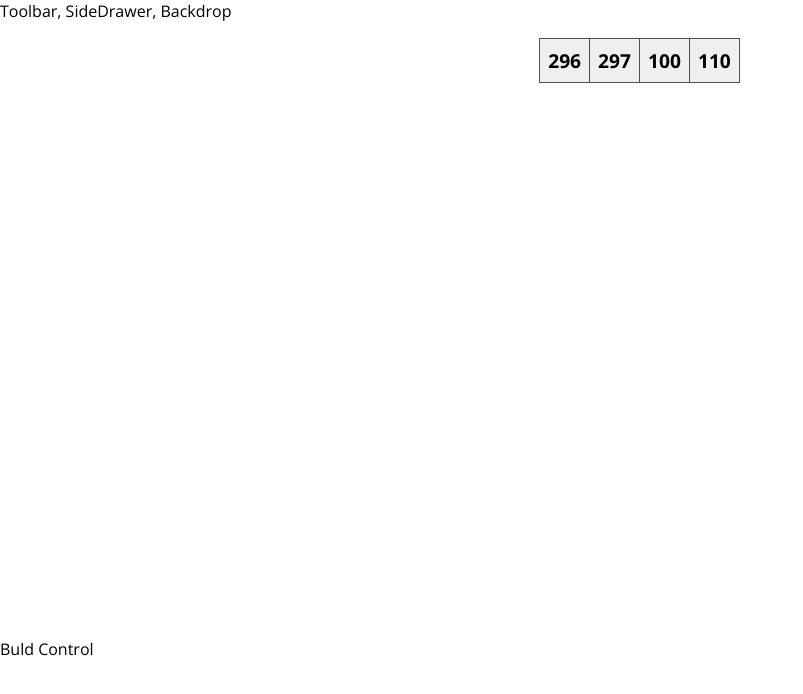
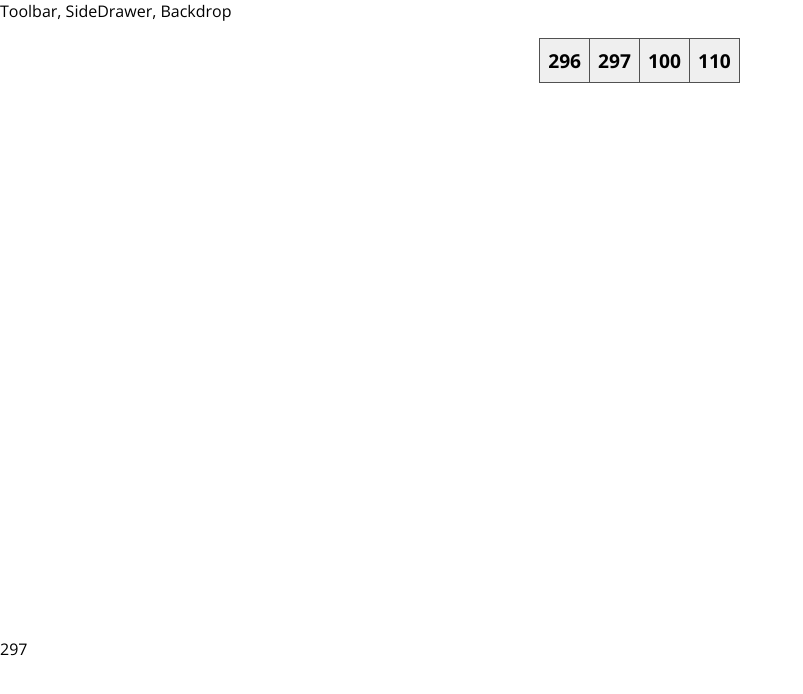
Before and after one commit to PaPa31/new-bus, a React app: page / in a window 1280 px wide. Shown: the top 694 px of the page, without its empty margins (0-803 px from the left). Built offline with nearby package versions, Linux system fonts and the light colour scheme.

Commit message:
add TimeTable component

```diff
--- /dev/null
+++ b/src/components/TimeTable/TimeTable.js
@@ -0,0 +1,9 @@
+import React from "react";
+import RouteTimeTable from "./RouteTimeTable/RouteTimeTable";
+import classes from "./TimeTable.module.css";
+
+const timeTable = (props) => {
+  return <div className={classes.TimeTable}>297</div>;
+};
+
+export default timeTable;
--- a/src/containers/BusPlusTimeBuilder/BusPlusTimeBuilder.js
+++ b/src/containers/BusPlusTimeBuilder/BusPlusTimeBuilder.js
@@ -1,5 +1,6 @@
 import React, { Component, Fragment } from "react";
 import BusPark from "../../components/BusPark/BusPark";
+import TimeTable from "../../components/TimeTable/TimeTable";
 
 class BusBuilder extends Component {
   state = {
@@ -25,7 +26,7 @@ class BusBuilder extends Component {
     return (
       <Fragment>
         <BusPark busRoutes={this.state.busRoutes} />
-        <div>Buld Control</div>
+        <TimeTable />
       </Fragment>
     );
   }
```
Also changed, not shown: src/components/TimeTable/TimeTable.module.css (added).
